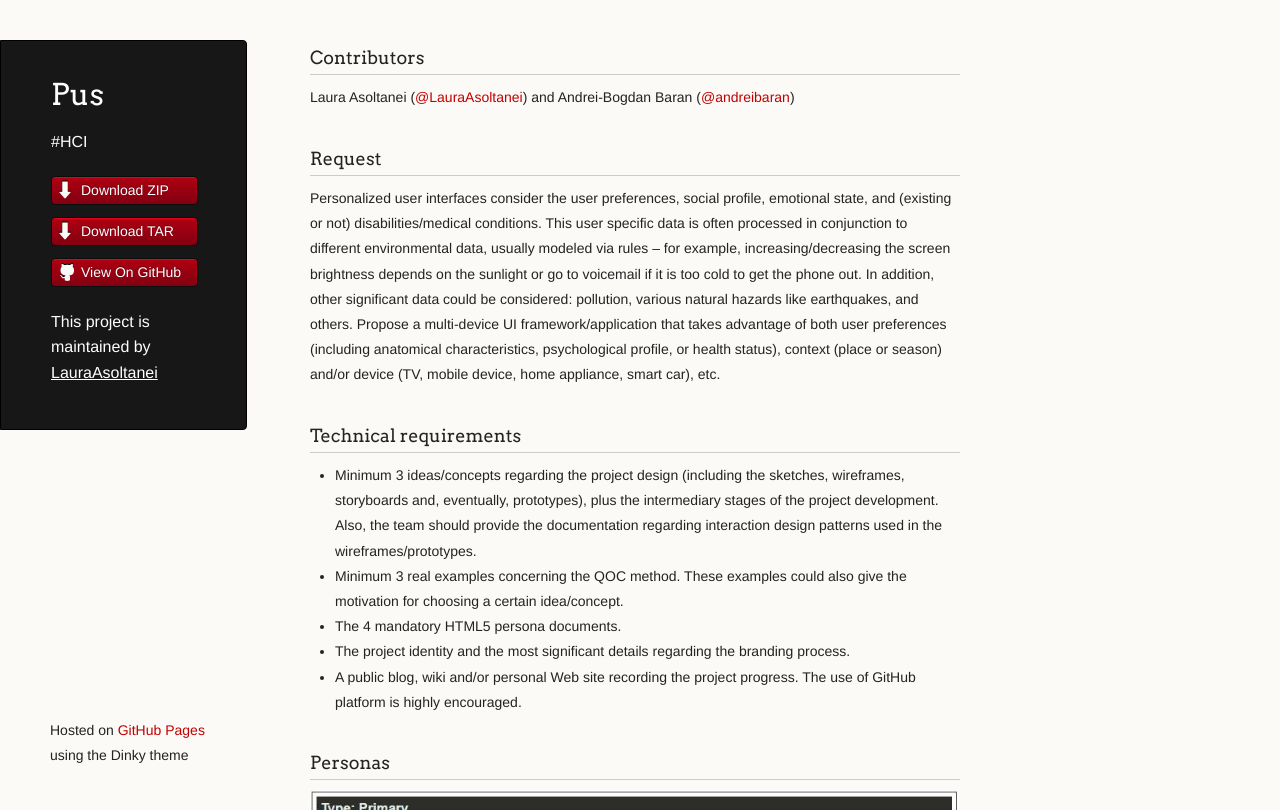
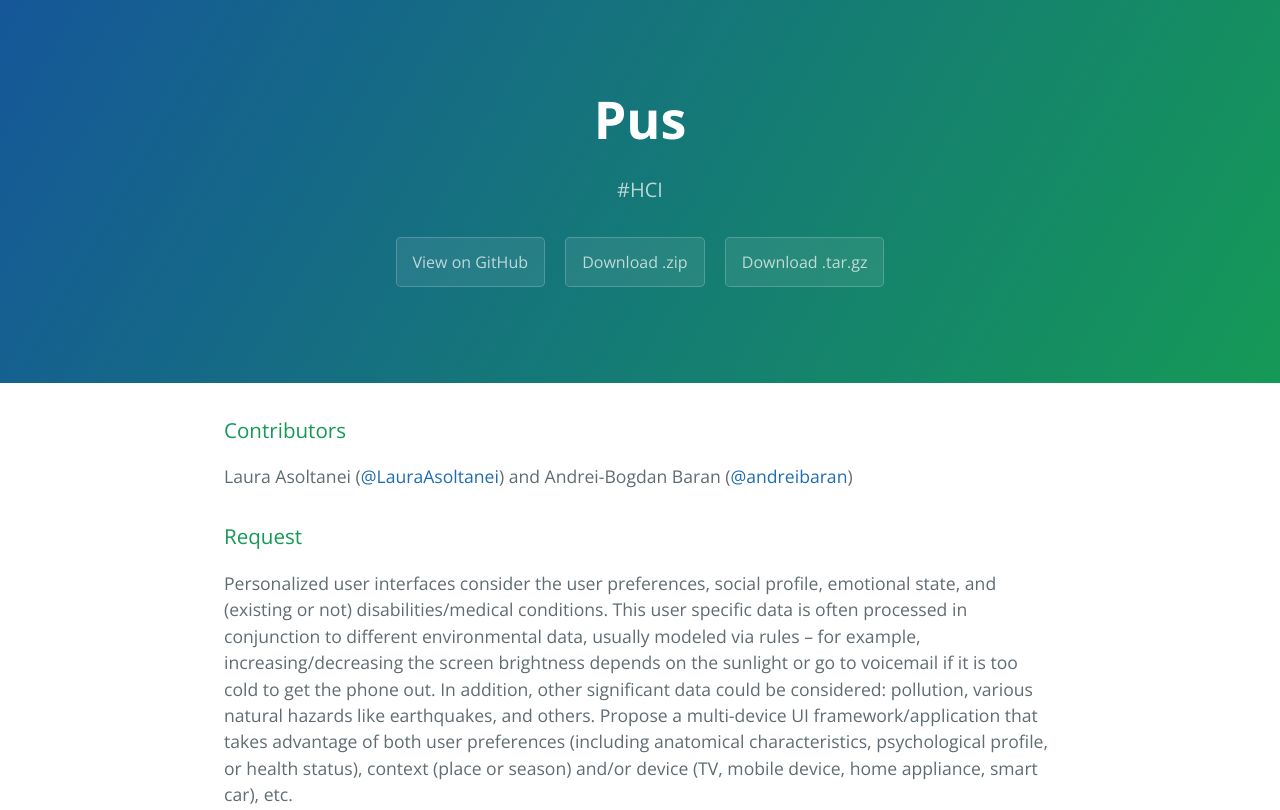
Before and after one commit to andreibaran/PUS, a plain HTML site: page index.html in a window 1280 px wide. Shown: the top 810 px of the page. Drawn offline with nearby package versions, Linux system fonts and the light colour scheme.

Commit message:
Create gh-pages branch via GitHub

```diff
--- a/index.html
+++ b/index.html
@@ -1,36 +1,25 @@
-<!doctype html>
-<html>
+<!DOCTYPE html>
+<html lang="en-us">
   <head>
-    <meta charset="utf-8">
-    <meta http-equiv="X-UA-Compatible" content="chrome=1">
+    <meta charset="UTF-8">
     <title>Pus by LauraAsoltanei</title>
-
-    <link rel="stylesheet" href="stylesheets/styles.css">
-    <link rel="stylesheet" href="stylesheets/github-light.css">
-    <script src="javascripts/scale.fix.js"></script>
-    <meta name="viewport" content="width=device-width, initial-scale=1, user-scalable=no">
-    <!--[if lt IE 9]>
-    <script src="//html5shiv.googlecode.com/svn/trunk/html5.js"></script>
-    <![endif]-->
+    <meta name="viewport" content="width=device-width, initial-scale=1">
+    <link rel="stylesheet" type="text/css" href="stylesheets/normalize.css" media="screen">
+    <link href='https://fonts.googleapis.com/css?family=Open+Sans:400,700' rel='stylesheet' type='text/css'>
+    <link rel="stylesheet" type="text/css" href="stylesheets/stylesheet.css" media="screen">
+    <link rel="stylesheet" type="text/css" href="stylesheets/github-light.css" media="screen">
   </head>
   <body>
-    <div class="wrapper">
-      <header>
-        <h1 class="header">Pus</h1>
-        <p class="header">#HCI</p>
+    <section class="page-header">
+      <h1 class="project-name">Pus</h1>
+      <h2 class="project-tagline">#HCI</h2>
+      <a href="https://github.com/LauraAsoltanei/PUS" class="btn">View on GitHub</a>
+      <a href="https://github.com/LauraAsoltanei/PUS/zipball/master" class="btn">Download .zip</a>
+      <a href="https://github.com/LauraAsoltanei/PUS/tarball/master" class="btn">Download .tar.gz</a>
+    </section>
 
-        <ul>
-          <li class="download"><a class="buttons" href="https://github.com/LauraAsoltanei/PUS/zipball/master">Download ZIP</a></li>
-          <li class="download"><a class="buttons" href="https://github.com/LauraAsoltanei/PUS/tarball/master">Download TAR</a></li>
-          <li><a class="buttons github" href="https://github.com/LauraAsoltanei/PUS">View On GitHub</a></li>
-        </ul>
-
-        <p class="header">This project is maintained by <a class="header name" href="https://github.com/LauraAsoltanei">LauraAsoltanei</a></p>
-
-
-      </header>
-      <section>
-        <h3>
+    <section class="main-content">
+      <h3>
 <a id="contributors" class="anchor" href="#contributors" aria-hidden="true"><span aria-hidden="true" class="octicon octicon-link"></span></a>Contributors</h3>
 
 <p>Laura Asoltanei (<a href="https://github.com/LauraAsoltanei" class="user-mention">@LauraAsoltanei</a>) and Andrei-Bogdan Baran (<a href="https://github.com/andreibaran" class="user-mention">@andreibaran</a>)</p>
@@ -55,12 +44,15 @@
 <a id="personas" class="anchor" href="#personas" aria-hidden="true"><span aria-hidden="true" class="octicon octicon-link"></span></a>Personas</h3>
 
 <p><img src="PUS/images/primary.png" alt=""></p>
-      </section>
-      <footer>
-        <p><small>Hosted on <a href="https://pages.github.com">GitHub Pages</a> using the Dinky theme</small></p>
+
+      <footer class="site-footer">
+        <span class="site-footer-owner"><a href="https://github.com/LauraAsoltanei/PUS">Pus</a> is maintained by <a href="https://github.com/LauraAsoltanei">LauraAsoltanei</a>.</span>
+
+        <span class="site-footer-credits">This page was generated by <a href="https://pages.github.com">GitHub Pages</a> using the <a href="https://github.com/jasonlong/cayman-theme">Cayman theme</a> by <a href="https://twitter.com/jasonlong">Jason Long</a>.</span>
       </footer>
-    </div>
-    <!--[if !IE]><script>fixScale(document);</script><![endif]-->
+
+    </section>
+
 
   </body>
 </html>
```
